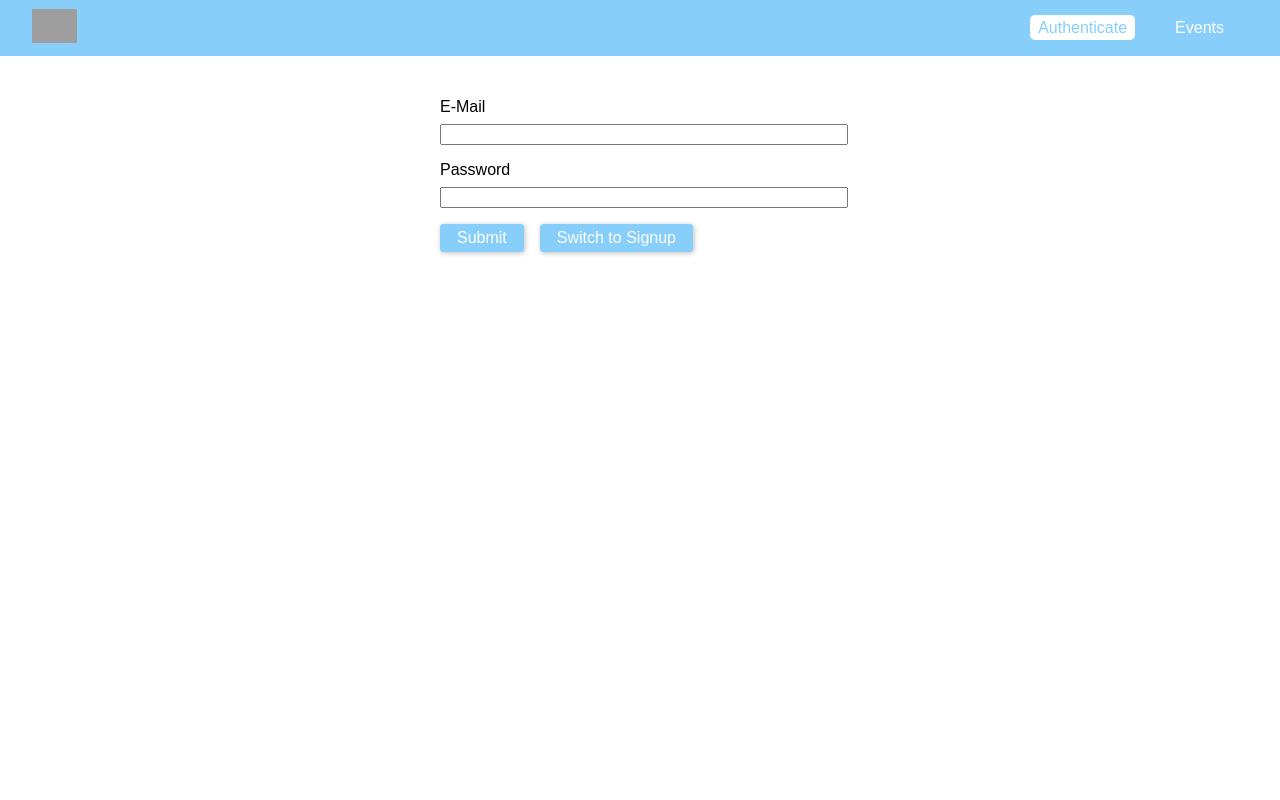
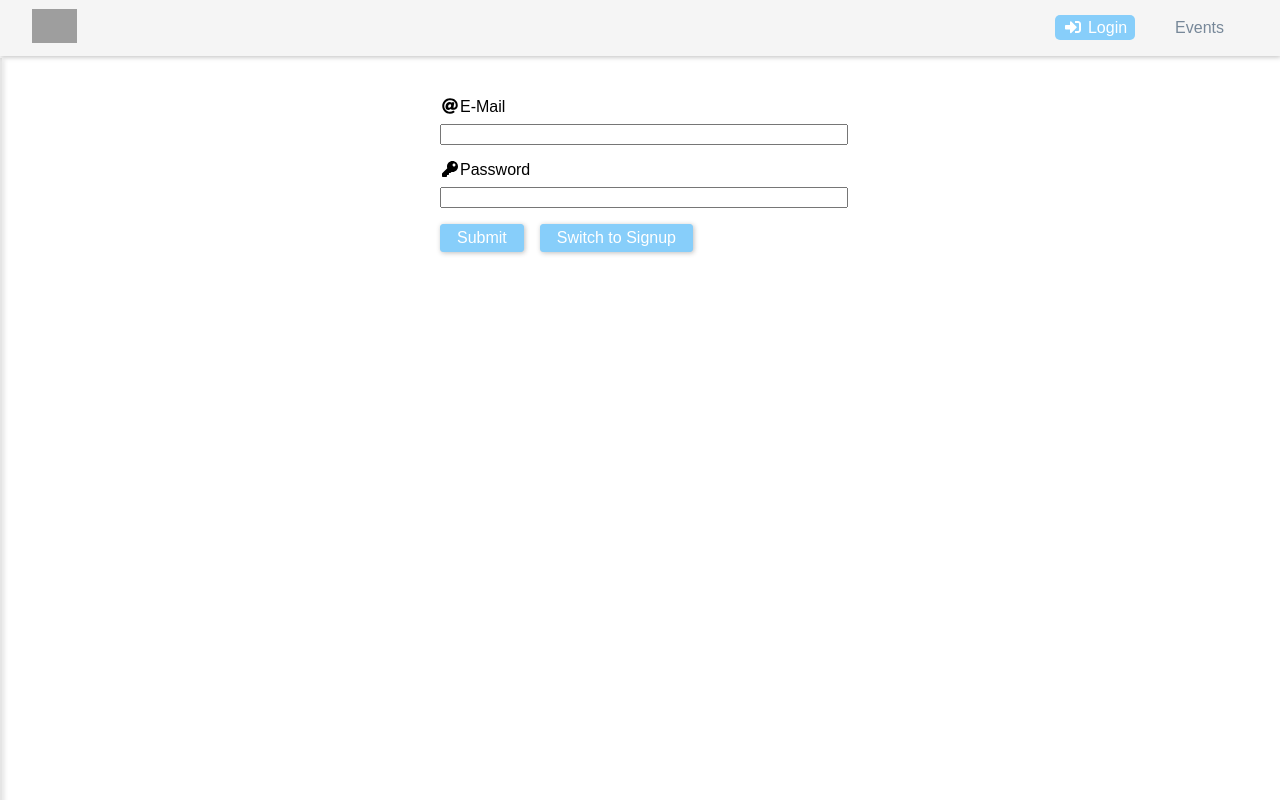
Before and after one commit to rhine-digital/web-app-deprecated-, a React (Create React App) app in the folder frontend/: page /auth in a window 1280 px wide. Built offline with nearby package versions, Linux system fonts and the light colour scheme; grey boxes are pictures that could not be loaded.

Commit message:
UI Changes
Added Font-Awesome Icon package and also addes side bar component.

```diff
--- a/frontend/public/index.html
+++ b/frontend/public/index.html
@@ -16,7 +16,6 @@
     -->
     <link rel="manifest" href="%PUBLIC_URL%/manifest.json" />
     <link
-
 
     -->
      <!--   rel="stylesheet"
--- a/frontend/src/App.js
+++ b/frontend/src/App.js
@@ -7,6 +7,9 @@ import EventsPage from './pages/Events';
 import MainNavigation from './components/MainNavigation';
 import AuthContext from './context/auth-context';
 import './App.css';
+import HomePage from './pages/Home';
+import SideBar from './components/Sidebar/Sidebar';
+
 
 class App extends Component {
   state ={
@@ -25,11 +28,13 @@ class App extends Component {
       <BrowserRouter>
       <React.Fragment>
       <AuthContext.Provider value ={{token:this.state.token,userId:this.state.userId ,login: this.login , logout: this.logout}}>
-      <MainNavigation/>
+    <SideBar/>
+    <MainNavigation/>
       <main className="main-content">
       <Switch>
-         {this.state.token &&(<Redirect from="/" to="/events" exact />)}
-         {this.state.token &&(<Redirect from="/auth" to="/events" exact />)}
+         {this.state.token &&(<Redirect from="/" to="/auth" exact />)}
+         {this.state.token &&(<Redirect from="/auth" to="/Home" />)}
+          {this.state.token &&(<Route path="/home" component={HomePage}/>)}
          {!this.state.token &&(<Route path="/auth" component={AuthPage} />)}
          <Route path="/events" component={EventsPage} />
          {this.state.token && (<Route path="/bookings" component={BookingsPage} />)}
--- a/frontend/src/components/MainNavigation.css
+++ b/frontend/src/components/MainNavigation.css
@@ -4,12 +4,13 @@
   top: 0;
   width: 100%;
   height: 3.5rem;
-  background: lightskyblue;
+  background: whitesmoke;
   padding: 0 2rem;
   display: flex;
   align-items: center;
   justify-content: space-between;
   box-sizing: border-box;
+  box-shadow: 1px 1px 5px rgba(0, 0, 0, 0.26);
 }
 
   .main-navigation__logo {
@@ -37,7 +38,7 @@
   .main-navigation__items a,
   .main-navigation__items button{
     text-decoration: none;
-    color: #ffffff;
+    color: lightslategray;
     padding: 0.25rem 0.5rem;
     border: none;
     font: inherit;
@@ -52,7 +53,7 @@
   .main-navigation__items a.active,
   .main-navigation__items button:hover,
   .main-navigation__items button:active {
-    background: #ffffff;
-    color: lightskyblue;
+    background: lightskyblue;
+    color: white;
     border-radius: 5px;
   }
--- a/frontend/src/components/MainNavigation.js
+++ b/frontend/src/components/MainNavigation.js
@@ -3,6 +3,8 @@ import { NavLink } from 'react-router-dom';
 import AuthContext from '../context/auth-context';
 import { Nav } from 'react-bootstrap';
 import './MainNavigation.css';
+import { faSignOutAlt , faSignInAlt } from '@fortawesome/free-solid-svg-icons';
+import { FontAwesomeIcon } from '@fortawesome/react-fontawesome';
 
 const mainNavigation = props => (
   <AuthContext.Consumer>
@@ -20,7 +22,7 @@ const mainNavigation = props => (
           {!context.token && (
           <li>
 
-          <NavLink to="/auth">Authenticate</NavLink>
+          <NavLink to="/auth"><FontAwesomeIcon icon={faSignInAlt} fixedWidth/> Login</NavLink>
           </li>)}
 
         <li>
@@ -32,7 +34,10 @@ const mainNavigation = props => (
           <NavLink to="/bookings">Bookings</NavLink>
           </li>
             <li>
-          <button onClick={context.logout}>Logout</button>
+          <button onClick={context.logout}><FontAwesomeIcon icon={faSignOutAlt} fixedWidth/> Logout</button>
+            </li>
+                        <li>
+          <button onClick={context.logout}><FontAwesomeIcon icon={faSignOutAlt} fixedWidth/> Logout</button>
             </li>
 
         </React.Fragment>
--- /dev/null
+++ b/frontend/src/components/Sidebar/Sidebar.css
@@ -0,0 +1,44 @@
+.sidebar-menu{
+    position: fixed;
+    width: auto;
+    max-width: 240px;
+    border: 1px solid rgba(0, 0, 0, 0.1);
+    left:0;
+    top: 3.6rem;
+    height: 100%;
+    box-shadow: 1px 1px 5px rgba(0, 0, 0, 0.26);
+}
+
+.sidebar-item ul {
+    display: flex;
+    padding: 0;
+    margin: 2rem;
+     flex-direction: column;
+  }
+
+.sidebar-item li {
+    margin: 0.5rem 1rem;
+  }
+
+.sidebar-item a,
+.sidebar-item button{
+    text-decoration: none;
+    color: lightslategray;
+    padding: 0.25rem 0.5rem;
+    border: none;
+    font: inherit;
+    background: transparent;
+    cursor: pointer;
+    vertical-align: middle;
+    margin: 0;
+  }
+
+.sidebar-item a:hover,
+.sidebar-item a:active,
+.sidebar-item a.active,
+.sidebar-item button:hover,
+.sidebar-item button:active {
+    background: lightskyblue;
+    color: white;
+    border-radius: 5px;
+  }
--- /dev/null
+++ b/frontend/src/components/Sidebar/Sidebar.js
@@ -0,0 +1,42 @@
+import React from 'react';
+import { NavLink } from 'react-router-dom';
+import AuthContext from '../../context/auth-context';
+import { Nav } from 'react-bootstrap';
+import './Sidebar.css';
+import { faHome , faMoneyBill , faCalendarAlt , faChartLine } from '@fortawesome/free-solid-svg-icons';
+import { FontAwesomeIcon } from '@fortawesome/react-fontawesome';
+
+const sideBar = props => (
+  <AuthContext.Consumer>
+    {(context) => {
+      return(
+
+        <div className="sidebar-menu">
+        {context.token && (
+        <Nav className="sidebar-item">
+        <ul>
+            <li>
+            <NavLink to="/Home"><FontAwesomeIcon icon={faHome} fixedWidth/> Dashboard</NavLink>
+            </li>
+            <li>
+            <NavLink to="/auth"><FontAwesomeIcon icon={faChartLine} fixedWidth/> Analytics</NavLink>
+            </li>
+            <li>
+            <NavLink to="/auth"><FontAwesomeIcon icon={faMoneyBill} fixedWidth/> Subscription</NavLink>
+            </li>
+            <li>
+            <NavLink to="/auth"><FontAwesomeIcon icon={faCalendarAlt} fixedWidth/> Campain</NavLink>
+            </li>
+        </ul>
+        </Nav>
+        )}
+
+        </div>
+
+      )
+    }}
+
+  </AuthContext.Consumer>
+);
+
+export default sideBar;
--- a/frontend/src/pages/Auth.js
+++ b/frontend/src/pages/Auth.js
@@ -1,5 +1,6 @@
 import React, { Component } from 'react';
-
+import { faAt , faKey } from '@fortawesome/free-solid-svg-icons';
+import { FontAwesomeIcon } from '@fortawesome/react-fontawesome';
 import './Auth.css';
 import AuthContext from '../context/auth-context';
 
@@ -95,11 +96,11 @@ class AuthPage extends Component {
     return (
       <form className="auth-form" onSubmit={this.submitHandler}>
         <div className="form-control">
-          <label htmlFor="email">E-Mail</label>
+          <label htmlFor="email"><FontAwesomeIcon icon={faAt} fixedWidth/>E-Mail</label>
           <input type="email" id="email" ref={this.emailEl} />
         </div>
         <div className="form-control">
-          <label htmlFor="password">Password</label>
+          <label htmlFor="password"><FontAwesomeIcon icon={faKey} fixedWidth/>Password</label>
           <input type="password" id="password" ref={this.passwordEl} />
         </div>
         <div className="form-actions">
--- /dev/null
+++ b/frontend/src/pages/Home.css
@@ -0,0 +1,8 @@
+.dashboard {
+    text-align: center;
+    border: 1px solid lightskyblue;
+    padding: 1rem;
+    margin: 2rem auto;
+    width: 30rem;
+    max-width: 80%;
+  }
--- /dev/null
+++ b/frontend/src/pages/Home.js
@@ -0,0 +1,24 @@
+import React, { Component } from 'react';
+import AuthContext from '../context/auth-context';
+import './Home.css';
+
+
+
+class HomePage extends Component {
+    state={
+
+    };
+    static contextType = AuthContext;
+
+    render() {
+        return (
+            <div className="dashboard">
+                Home
+            </div>
+        );};
+
+
+
+}
+
+export default HomePage;
--- a/package.json
+++ b/package.json
@@ -15,16 +15,16 @@
     "bcryptjs": "^2.4.3",
     "body-parser": "^1.19.0",
     "concurrently": "^5.0.0",
-    "dataloader": "^1.4.0",
+    "dataloader": "^2.0.0",
     "express": "^4.17.1",
     "express-graphql": "^0.9.0",
     "graphql": "^14.5.8",
     "jsonwebtoken": "^8.5.1",
     "mongodb": "^3.3.4",
-    "mongoose": "^5.7.11",
+    "mongoose": "^5.7.12",
     "save": "^2.4.0"
   },
   "devDependencies": {
-    "nodemon": "^1.19.4"
+    "nodemon": "^2.0.0"
   }
 }
```
Also changed, not shown: frontend/package.json (+9 -4 lines), frontend/public/manifest.json, 2 other files (tests, documents, lock files or other folders).
